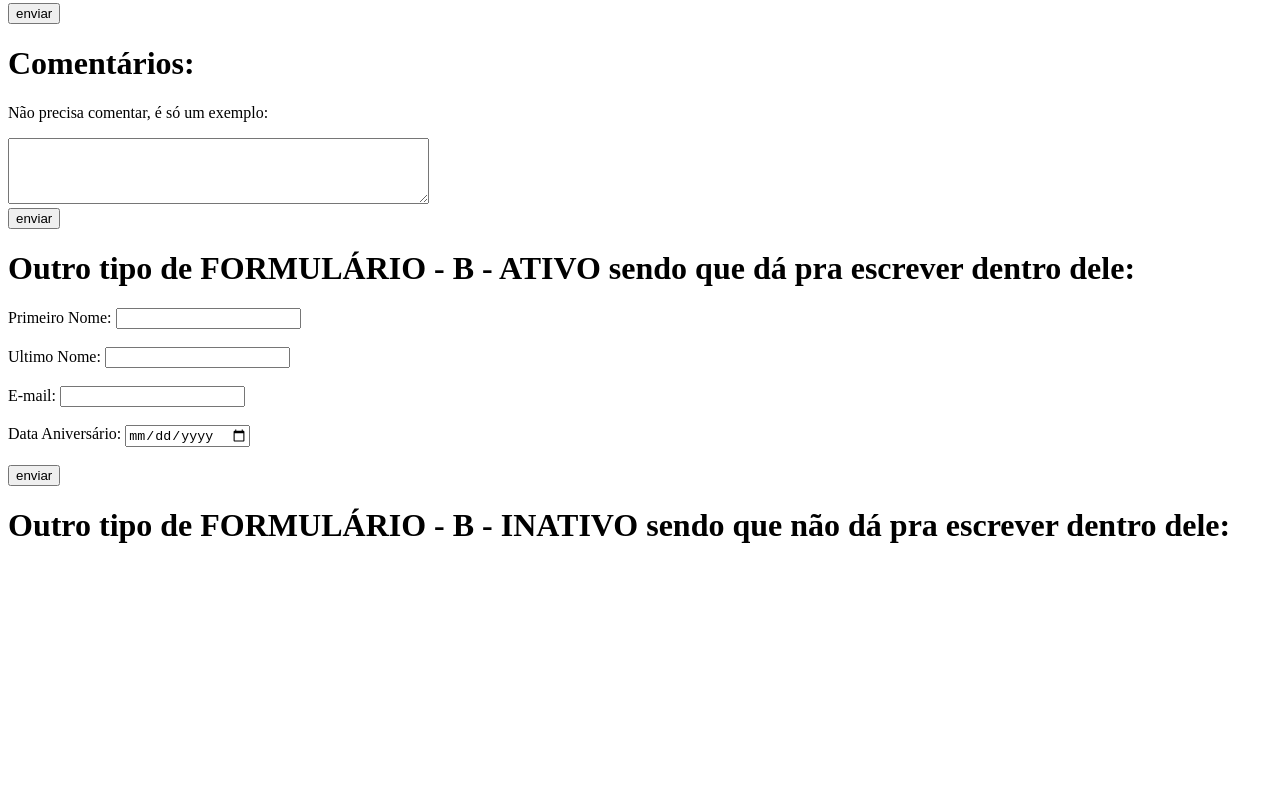
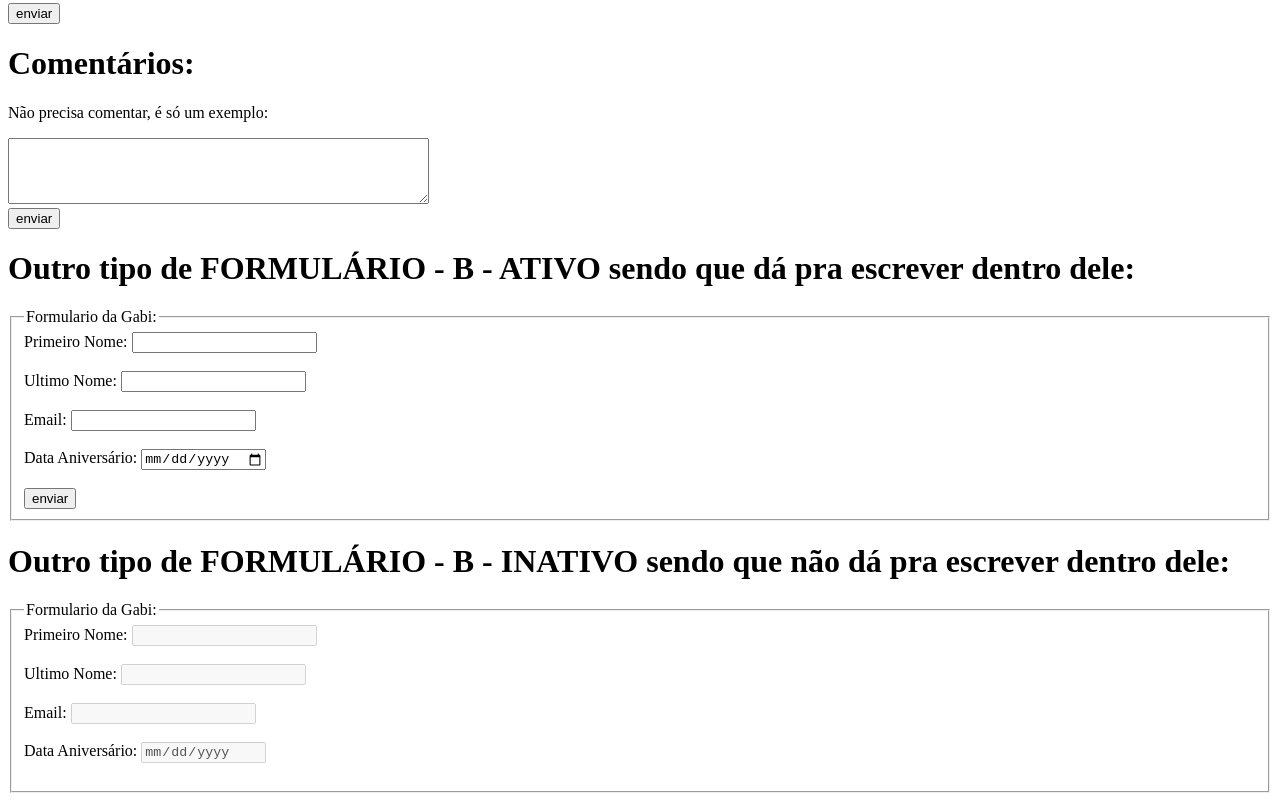
Before and after one commit to gabiiduarte/perfilgabrieli, a plain HTML site: page index.html in a window 1280 px wide. Shown: the part 967-1768 px from the top of the page. Before the commit the page ends 1533 px from the top, so only its background shows below. Drawn offline with Linux system fonts and the light colour scheme.

Commit message:
uppppppppppppppppppp

```diff
--- a/index.html
+++ b/index.html
@@ -131,21 +131,37 @@
 <h1>Outro tipo de FORMULÁRIO - B - ATIVO sendo que dá pra escrever dentro dele:</h1>
 
 <form action="#">
-    <label for="fname">Primeiro Nome:</label>
-    <input type="text" id="fname" name="fname"><br><br>
-    <label for="fname">Ultimo Nome:</label>
-    <input type="text" id="fname" name="fname"><br><br>
-    <label for="fname">E-mail:</label>
-    <input type="text" id="fname" name="fname"><br><br>
-    <label for="birthday">Data Aniversário:</label>
-    <input type="date" id="Data Aniversário" name="Data Aniversário"><br><br>
-    <input type="submit" value="enviar">
-  </form>
+    <fieldset>
+     <legend>Formulario da Gabi:</legend>
+     <label for="fname">Primeiro Nome:</label>
+     <input type="text" id="fname" name="fname" ><br><br>
+     <label for="lname">Ultimo Nome:</label>
+     <input type="text" id="lname" name="lname"><br><br>
+     <label for="email">Email:</label>
+     <input type="email" id="email" name="email"><br><br>
+     <label for="birthday">Data Aniversário:</label>
+     <input type="date" id="birthday" name="birthday"><br><br>
+     <input type="submit" value="enviar">
+    </fieldset>
+   </form>
 </div>
 
 <div>
 <h1>Outro tipo de FORMULÁRIO - B - INATIVO sendo que não dá pra escrever dentro dele:</h1>
 
+<form action="#">
+    <fieldset>
+     <legend>Formulario da Gabi:</legend>
+     <label for="fname">Primeiro Nome:</label>
+     <input type="text" id="fname" name="fname" disabled><br><br>
+     <label for="lname">Ultimo Nome:</label>
+     <input type="text" id="lname" name="lname"disabled><br><br>
+     <label for="email">Email:</label>
+     <input type="email" id="email" name="email"disabled><br><br>
+     <label for="birthday">Data Aniversário:</label>
+     <input type="date" id="birthday" name="birthday"disabled><br><br>
+    </fieldset>
+   </form>
 </div>
 
 
```
